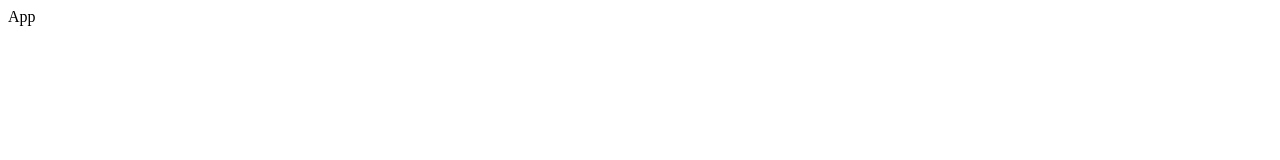
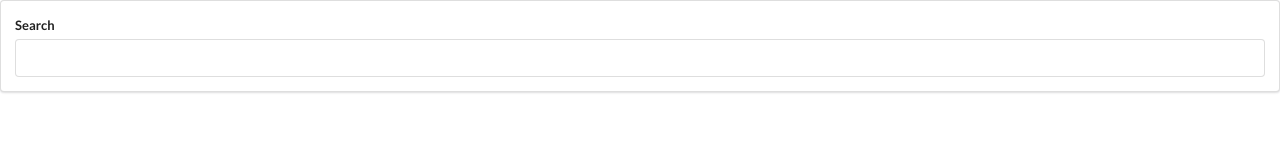
Before and after one commit to wujekbizon/react-project-videos, a React (Create React App) app: page / in a window 1280 px wide. Shown: the top 160 px of the page. Built offline with nearby package versions, Linux system fonts and the light colour scheme.

Commit message:
create SearchBar component

```diff
--- a/public/index.html
+++ b/public/index.html
@@ -10,6 +10,10 @@
       content="Web site created using create-react-app"
     />
     <link rel="apple-touch-icon" href="%PUBLIC_URL%/logo192.png" />
+    <link
+      rel="stylesheet"
+      href="https://cdnjs.cloudflare.com/ajax/libs/semantic-ui/2.4.1/semantic.min.css"
+    />
     <!--
       manifest.json provides metadata used when your web app is installed on a
       user's mobile device or desktop. See https://developers.google.com/web/fundamentals/web-app-manifest/
--- a/src/components/App.js
+++ b/src/components/App.js
@@ -1,8 +1,13 @@
 import React from 'react';
+import SearchBar from './SearchBar';
 
 class App extends React.Component {
   render() {
-    return <div>App</div>;
+    return (
+      <div>
+        <SearchBar />
+      </div>
+    );
   }
 }
 
--- /dev/null
+++ b/src/components/SearchBar.js
@@ -0,0 +1,30 @@
+import React from 'react';
+
+class SearchBar extends React.Component {
+  state = { term: '' };
+
+  onFormSubmit = (event) => {
+    event.preventDefault();
+    console.log(this.state.term);
+  };
+
+  render() {
+    return (
+      <div className="ui segment">
+        <form onSubmit={this.onFormSubmit} className="ui form">
+          <div className="field">
+            <label htmlFor="search">Search</label>
+            <input
+              value={this.state.term}
+              onChange={(e) => this.setState({ term: e.target.value })}
+              id="search"
+              type="text"
+            />
+          </div>
+        </form>
+      </div>
+    );
+  }
+}
+
+export default SearchBar;
```
